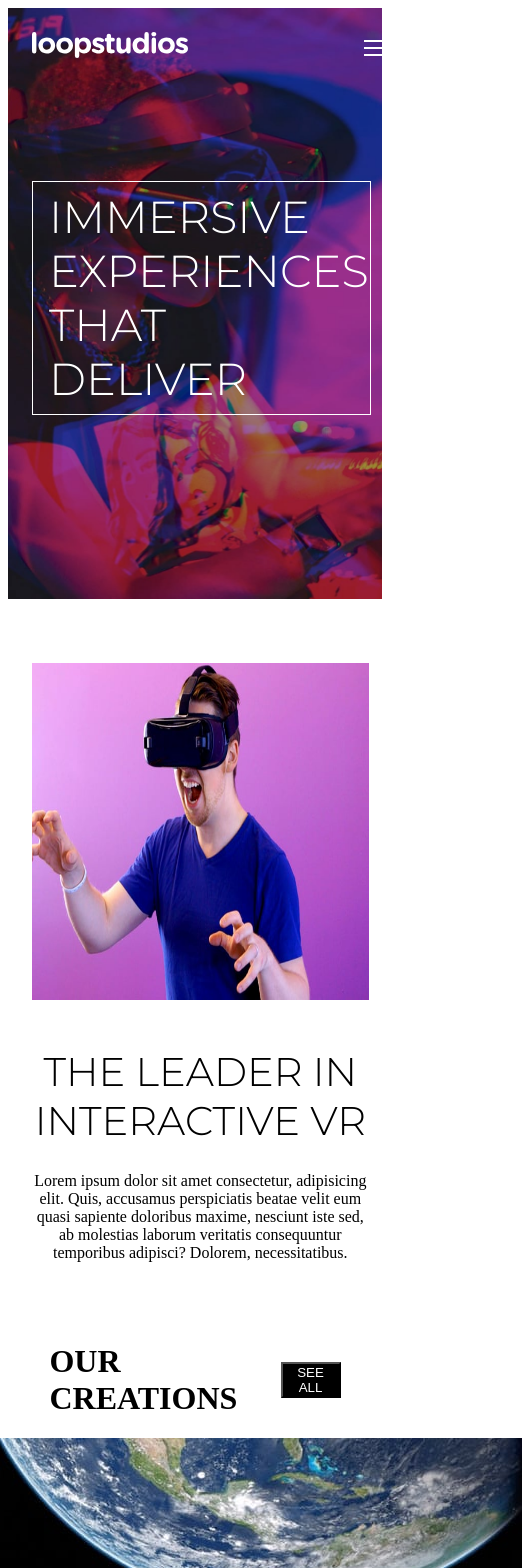
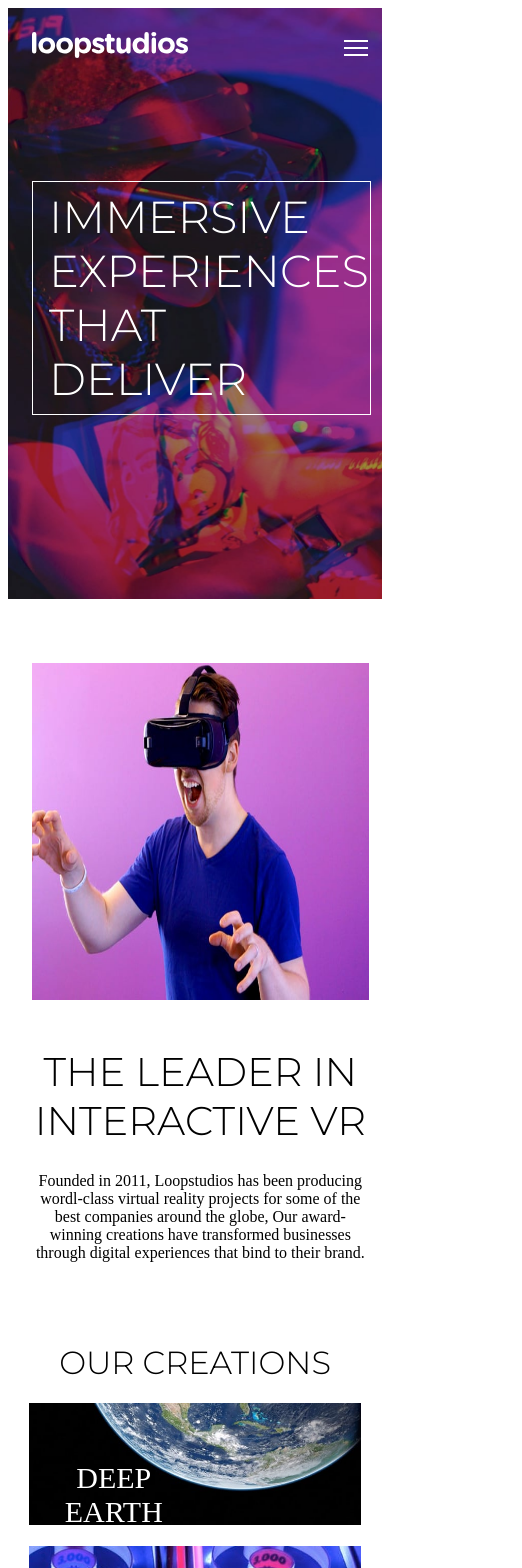
Before and after one commit to pinomannuel26/Worshop_1_React, a React (Vite) app: page / in a window 390 px wide. Shown: the top 1568 px of the page, 522 px wide, since content can reach past the window. Built offline with nearby package versions, Linux system fonts and the light colour scheme.

Commit message:
Refinamiento de estilos responsivos

```diff
--- a/src/Components/Footer/Footer.jsx
+++ b/src/Components/Footer/Footer.jsx
@@ -27,7 +27,15 @@ const Footer = () => {
                     <li className='footer__texto__navegacion--link'><a href="#">Support</a></li>
                 </ul>
             </nav>
-             <p className="footer__texto--parrafo">2021 Loopstudios. All rights reserved.</p>
+
+              <div className="footer__texto__redes-sociales">
+                <img src={facebook} alt="logo-facebook" />
+                <img src={instagram} alt="logo-instagram " />
+                <img src={pinterest} alt="logo-pinterest" />
+                <img src={twitter} alt="logo-twitter" />
+              </div>
+
+            <p className="footer__texto--parrafo">2021 Loopstudios. All rights reserved.</p>
       </div>
     </footer>
 
--- a/src/Components/HeaderMain/TextoMain.jsx
+++ b/src/Components/HeaderMain/TextoMain.jsx
@@ -4,7 +4,10 @@ const TextoMain =()=>{
         <div className="textoMain__texto">
             <h1 className="textoMain__texto--titulo">The leader in interactive vr</h1>
             <p className="textoMain__texto--parrafo">
-                Lorem ipsum dolor sit amet consectetur, adipisicing elit. Quis, accusamus perspiciatis beatae velit eum quasi sapiente doloribus maxime, nesciunt iste sed, ab molestias laborum veritatis consequuntur temporibus adipisci? Dolorem, necessitatibus.
+                Founded in 2011, Loopstudios has been producing wordl-class virtual
+                reality projects for some of the best companies around the globe, Our
+                award-winning creations have transformed businesses through digital experiences
+                that bind to their brand.
             </p>
         </div>
     )
--- a/src/Components/bodyMain/Creations.jsx
+++ b/src/Components/bodyMain/Creations.jsx
@@ -72,6 +72,7 @@ function Creations() {
               <p>MAKE IT FISHEYE</p>
             </div>
         </div>
+        <button className='creations__cont-boton'>SEE ALL </button>
     </div>
   )
 }
--- a/src/sass/bodyMain/creations.scss
+++ b/src/sass/bodyMain/creations.scss
@@ -6,17 +6,40 @@ $mobile-screen: 375px;
     margin: 5px;
     flex-direction: column;
     align-items: center;
+    &-boton
+    {
+        display: none;
+        @media screen and (max-width: 1024px)
+        {
+            display: block;
+            width: 7rem;
+            height: 3rem;
+            background-color: white;
+            border-radius: 3px;
+            margin-top: 2rem;
+            margin-bottom: 3rem;
+            &:hover{
+                cursor: pointer;
+                background-color: hsl(0, 0%, 55%);
+                color: white;
+
+            }
+        }
+    }
 }
 .creations__title{
     display: flex;
-    width: 80%;
+    width: 70%;
     flex-direction: row;
     align-items: center;
     justify-content: space-between;
-    &_tittle{
+    h1 {
         display: flex;
+        font-family:'Montserrat', sans-serif;
+        font-weight: 100;
     }
     &_button{
+
         width: 100%;
         height: 100%;
         font-size: 1.5rem;
@@ -25,11 +48,37 @@ $mobile-screen: 375px;
         margin-left: 0.5rem;
     }
     button{
-        background-color: black;
+        color: black;
+        background-color: white;
+        width: 5rem;
+        height: 2rem;
+        border-radius: 5px;
+    }
+
+    button:hover{
+        cursor: pointer;
+        background-color:  hsl(0, 0%, 55%);
         color: white;
+    }
+    @media screen and (max-width: 1024px)
+    {
+        display: block;
+        width: 100%;
+        h1 {
+            display: flex;
+            justify-content: center;
+            text-align: center;
+        }
+
+        button{
+            display: none;
+
+        }
+
     }
 }
 .creations__images{
+
     display: grid;
     grid-template-columns: repeat(4, 0.2fr);
     grid-gap: 10px;
@@ -42,6 +91,7 @@ $mobile-screen: 375px;
         filter: grayscale(100%);/* Invertir los colores de la imagen al pasar el ratón */
     }
     &_item{
+
         position: relative;
         display: inline-block;
         p{
@@ -50,6 +100,13 @@ $mobile-screen: 375px;
             left: 10%;
             color: white;
             font-size: 30px;
+            @media screen and (max-width: 1024px)
+            {
+                width: 45%;
+                top: 20%;
+                left: 3%;
+                font-size: 30px;
+            }
         }
 
 
@@ -67,7 +124,10 @@ $mobile-screen: 375px;
         }
         .mobile-image{
             display: block;
+            margin-bottom: 1rem;
+            width: 85vw;
         }
+
     }
 
 }
--- a/src/sass/footer/footer.scss
+++ b/src/sass/footer/footer.scss
@@ -1,9 +1,12 @@
 .footer{
+  margin: 0 -8px;
   background-color: black;
-  padding: 2rem 7rem;
+  padding: .6rem 7rem;
+
   &__logos{
     display: flex;
     justify-content: space-between;
+    margin-top: .5rem;
     &__redes-sociales{
       width: 14rem;
       display: flex;
@@ -36,11 +39,56 @@
       }
 
     }
+    &__redes-sociales{
+      display: none;
+    }
     &--parrafo{
       color: white;
 
 
     }
   }
+  @media screen and (max-width: 1024px)
+  {
 
+  margin:0;
+  padding: 0;
+    &__logos{
+      display: flex;
+      flex-direction: column;
+      justify-content: center;
+      align-items: center;
+      width: 100%;
+      & img{
+        margin-top: 2rem;
+      }
+      &__redes-sociales{
+        display: none;
+
+      }
+    }
+    &__texto{
+      display:flex;
+      flex-direction: column;
+      justify-content: center;
+      align-items: center;
+      &__navegacion{
+        display: flex;
+        flex-direction: column;
+        text-align: center;
+        margin-top: 2rem;
+      }
+      &__redes-sociales{
+        display: flex;
+        justify-content: space-around;
+        margin-top: 1rem;
+        width: 40%;
+
+      }
+      &--parrafo{
+        text-align: center;
+        margin-bottom: 2rem;
+      }
+    }
+  }
 }
--- a/src/sass/header/navDestock.scss
+++ b/src/sass/header/navDestock.scss
@@ -52,7 +52,7 @@
         &--menuHamburguesa
             {
                 display: block;
-                margin-left: 11rem;
+                margin-left: 9.5rem;
             }
         &__navegacion
         {
```
Also changed, not shown: src/sass/header/header.scss (line endings or trailing spaces).
